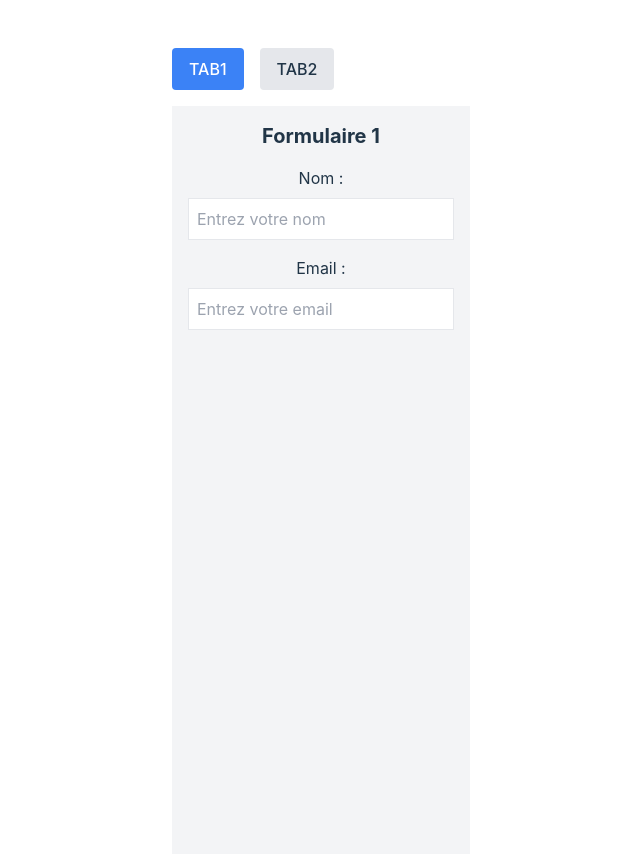
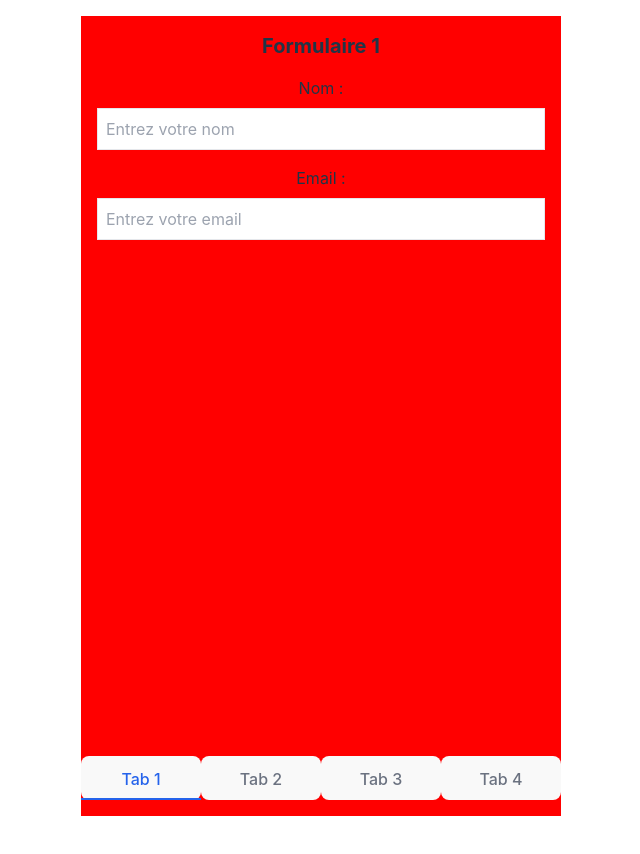
Before and after one commit to Hecalim/OnPharma-test, a Vue app: page /tab1 in a window 1280 px wide. Shown: the top 854 px of the page, without its empty margins (319-959 px from the left). After the commit the page ends 816 px from the top, so only its background shows below. Built offline with nearby package versions, Linux system fonts and the light colour scheme.

Commit message:
nav bottom with animation

```diff
--- a/src/App.vue
+++ b/src/App.vue
@@ -12,25 +12,109 @@ function changeTab(tab) {
 </script>
 
 <template>
-  <div class="container mx-auto p-4">
-    <nav class="flex space-x-4 mb-4">
+  <main class="tabs relative" style="height: 100dvh; background-color: red; width: inherit;">
+
+    <!-- Tab Navigation -->
+    <nav class="flex relative" style="position: fixed; bottom: 0; width: inherit;">
       <button
-        v-for="tab in ['tab1', 'tab2']"
-        :key="tab"
-        @click="changeTab(tab)"
-        :class="['px-4 py-2 rounded', store.activeTab === tab ? 'bg-blue-500 text-white' : 'bg-gray-200']">
-        {{ tab.toUpperCase() }}
+        type="button"
+        v-for="(tab, index) in tabs"
+        :key="tab.name"
+        @click="setActiveTab(index)"
+        ref="tabs"
+        :class="{
+          'text-blue-600': activeTab === index,
+          'text-gray-500': activeTab !== index
+        }"
+        class="grow shrink basis-0 cursor-pointer pb-2 transition-colors"
+      >
+        {{ tab.name }}
       </button>
+
+      <!-- Dynamic underline -->
+      <div
+        class="absolute bottom-0 left-0 h-0.5 bg-blue-600 transition-all"
+        :style="{
+          width: tabWidth + 'px',
+          left: tabLeft + 'px'
+        }"
+      ></div>
     </nav>
 
-    <keep-alive>
-      <router-view />
-    </keep-alive>
-  </div>
+    <!-- Tab Content -->
+    <section class="tab-content mt-4 p-4" style="min-height:800px;">
+        <Tab1 v-if="activeTab === 0" />
+        <Tab2 v-if="activeTab === 1" />
+        <Tab3 v-if="activeTab === 2" />
+        <Tab4 v-if="activeTab === 3" />
+    </section>
+  </main>
 </template>
+
+<script>
+import Tab1 from './components/Tab1.vue';
+import Tab2 from './components/Tab2.vue';
+import Tab3 from './components/Tab3.vue';
+import Tab4 from './components/Tab4.vue';
+
+export default {
+  components: {
+    Tab1,
+    Tab2,
+    Tab3,
+    Tab4
+  },
+  data() {
+    return {
+      tabs: [
+        { name: 'Tab 1' },
+        { name: 'Tab 2' },
+        { name: 'Tab 3' },
+        { name: 'Tab 4' }
+      ],
+      activeTab: 0,  // Tab 1 active par défaut
+      tabWidth: 0,
+      tabLeft: 0
+    };
+  },
+  mounted() {
+    this.updateUnderlinePosition(); // Met à jour la position à la montée du composant
+  },
+  watch: {
+    activeTab() {
+      this.updateUnderlinePosition(); // Met à jour la position quand activeTab change
+    }
+  },
+  methods: {
+    setActiveTab(index) {
+      this.activeTab = index;
+    },
+    updateUnderlinePosition() {
+      // Utiliser $nextTick pour s'assurer que le DOM est mis à jour
+      this.$nextTick(() => {
+        // Récupérer la référence de l'onglet actif
+        const tabElement = this.$refs.tabs[this.activeTab];
+
+        if (tabElement) {
+          // Mettre à jour la largeur et la position du soulignage
+          this.tabWidth = tabElement.offsetWidth;
+          this.tabLeft = tabElement.offsetLeft;
+        }
+      });
+    }
+  }
+};
+</script>
+
+<style scoped>
+/* Personnalisation de l'animation ou des styles si nécessaire */
+</style>
 
 <style>
 .container {
   max-width: 600px;
 }
+.tab-content div {
+  transition: all 0.3s ease-in-out;
+}
 </style>
--- a/src/components/Tab1.vue
+++ b/src/components/Tab1.vue
@@ -5,13 +5,18 @@ import { useTabStore } from '../store/store';
 const store = useTabStore();
 </script>
 
-<template>
-  <div class="p-4 bg-gray-100 min-h-[150vh]">
+<template style="min-height: 800px">
     <h2 class="text-xl font-bold mb-4">Formulaire 1</h2>
     <label class="block mb-2">Nom :</label>
     <input v-model="store.formData.tab1.name" class="border p-2 w-full mb-4" placeholder="Entrez votre nom">
 
     <label class="block mb-2">Email :</label>
     <input v-model="store.formData.tab1.email" class="border p-2 w-full" placeholder="Entrez votre email">
-  </div>
 </template>
+
+
+<script>
+export default {
+  name: 'Tab1'
+};
+</script>
--- a/src/components/Tab2.vue
+++ b/src/components/Tab2.vue
@@ -7,12 +7,16 @@ const store = useTabStore();
 </script>
 
 <template>
-  <div class="p-4 bg-gray-100 min-h-[150vh]">
     <h2 class="text-xl font-bold mb-4">Formulaire 2</h2>
     <label class="block mb-2">Adresse :</label>
     <input v-model="store.formData.tab2.address" class="border p-2 w-full mb-4" placeholder="Entrez votre adresse">
 
     <label class="block mb-2">Téléphone :</label>
     <input v-model="store.formData.tab2.phone" class="border p-2 w-full" placeholder="Entrez votre téléphone">
-  </div>
 </template>
+
+<script>
+export default {
+  name: 'Tab2'
+};
+</script>
--- /dev/null
+++ b/src/components/Tab3.vue
@@ -0,0 +1,22 @@
+<!-- Tab3.vue -->
+<script setup>
+import { useTabStore } from '../store/store';
+
+
+const store = useTabStore();
+</script>
+
+<template>
+    <h2 class="text-xl font-bold mb-4">Formulaire 3</h2>
+    <label class="block mb-2">Adresse :</label>
+    <input v-model="store.formData.tab3.address" class="border p-2 w-full mb-4" placeholder="Entrez votre adresse">
+
+    <label class="block mb-2">Téléphone :</label>
+    <input v-model="store.formData.tab3.phone" class="border p-2 w-full" placeholder="Entrez votre téléphone">
+</template>
+
+<script>
+export default {
+  name: 'Tab3'
+};
+</script>
--- /dev/null
+++ b/src/components/Tab4.vue
@@ -0,0 +1,22 @@
+<!-- Tab4.vue -->
+<script setup>
+import { useTabStore } from '../store/store';
+
+
+const store = useTabStore();
+</script>
+
+<template>
+    <h2 class="text-xl font-bold mb-4">Formulaire 4</h2>
+    <label class="block mb-2">Adresse :</label>
+    <input v-model="store.formData.tab4.address" class="border p-2 w-full mb-4" placeholder="Entrez votre adresse">
+
+    <label class="block mb-2">Téléphone :</label>
+    <input v-model="store.formData.tab4.phone" class="border p-2 w-full" placeholder="Entrez votre téléphone">
+</template>
+
+<script>
+export default {
+  name: 'Tab4'
+};
+</script>
--- a/src/store/store.js
+++ b/src/store/store.js
@@ -4,10 +4,12 @@ import { defineStore } from 'pinia';
 export const useTabStore = defineStore('tabStore', {
   state: () => ({
     activeTab: 'tab1',
-    scrollPositions: { tab1: 0, tab2: 0 },
+    scrollPositions: { tab1: 0, tab2: 0, tab3: 0, tab4: 0 },
     formData: {
       tab1: { name: '', email: '' },
-      tab2: { address: '', phone: '' }
+      tab2: { address: '', phone: '' },
+      tab3: { address: '', phone: ''},
+      tab4: { address: '', phone: ''}
     }
   }),
   actions: {
--- a/src/style.css
+++ b/src/style.css
@@ -32,7 +32,7 @@ body {
   display: flex;
   place-items: center;
   min-width: 320px;
-  min-height: 100vh;
+  min-height: 100dvh;
 }
 
 h1 {
@@ -64,11 +64,12 @@ button:focus-visible {
 }
 
 #app {
+  width: clamp(120px, 100vw, 480px);
   max-width: 1280px;
   margin: 0 auto;
-  padding: 2rem;
   text-align: center;
 }
+
 
 @media (prefers-color-scheme: light) {
   :root {
```
Also changed, not shown: src/router/router.js (+6 -1 lines).
